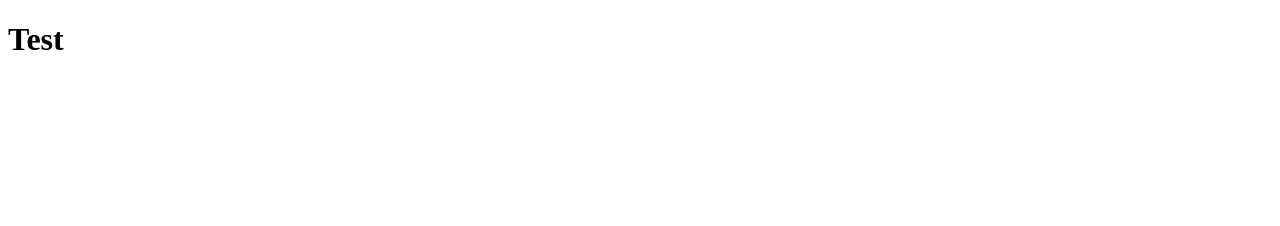
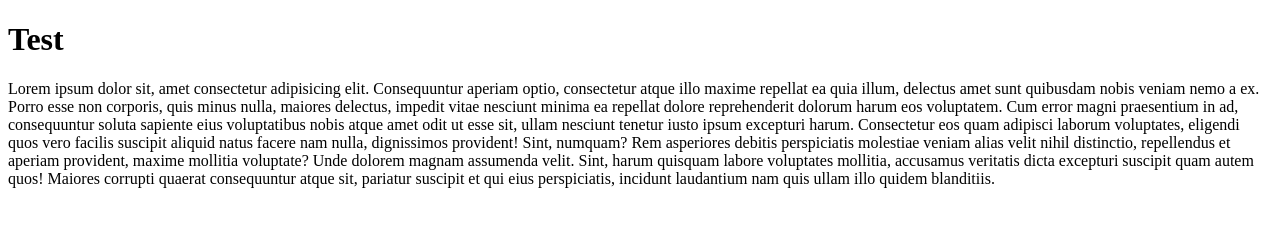
Before and after one commit to nkiliyumwami/test, a plain HTML site: page index.html in a window 1280 px wide. Drawn offline with Linux system fonts and the light colour scheme.

Commit message:
Second commit lorem

```diff
--- a/index.html
+++ b/index.html
@@ -8,5 +8,7 @@
 </head>
 <body>
     <h1>Test</h1>
+    <p>Lorem ipsum dolor sit, amet consectetur adipisicing elit. Consequuntur aperiam optio, consectetur atque illo maxime repellat ea quia illum, delectus amet sunt quibusdam nobis veniam nemo a ex. Porro esse non corporis, quis minus nulla, maiores delectus, impedit vitae nesciunt minima ea repellat dolore reprehenderit dolorum harum eos voluptatem. Cum error magni praesentium in ad, consequuntur soluta sapiente eius voluptatibus nobis atque amet odit ut esse sit, ullam nesciunt tenetur iusto ipsum excepturi harum. Consectetur eos quam adipisci laborum voluptates, eligendi quos vero facilis suscipit aliquid natus facere nam nulla, dignissimos provident! Sint, numquam? Rem asperiores debitis perspiciatis molestiae veniam alias velit nihil distinctio, repellendus et aperiam provident, maxime mollitia voluptate? Unde dolorem magnam assumenda velit. Sint, harum quisquam labore voluptates mollitia, accusamus veritatis dicta excepturi suscipit quam autem quos! Maiores corrupti quaerat consequuntur atque sit, pariatur suscipit et qui eius perspiciatis, incidunt laudantium nam quis ullam illo quidem blanditiis.</p>
+
 </body>
 </html>
```
